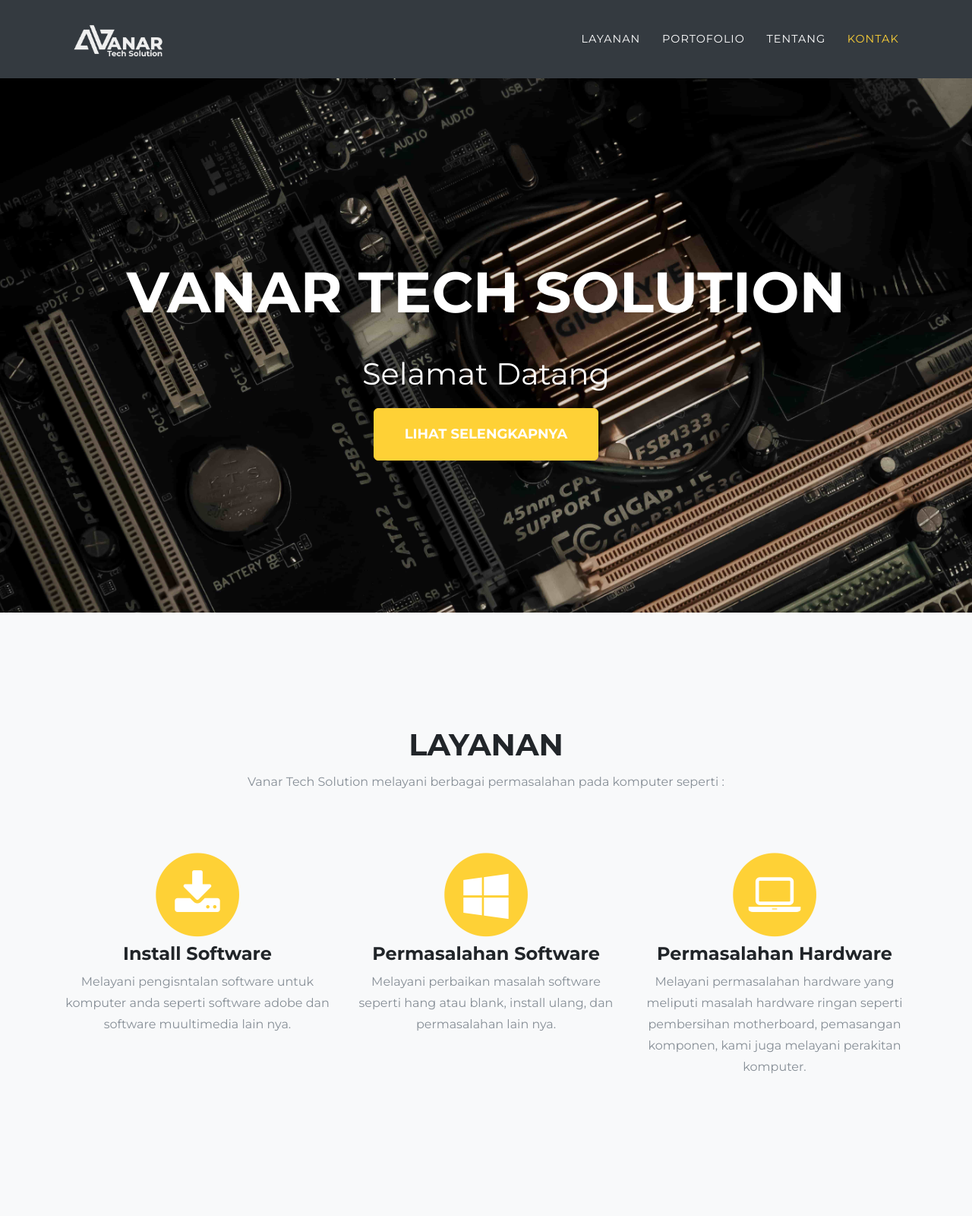
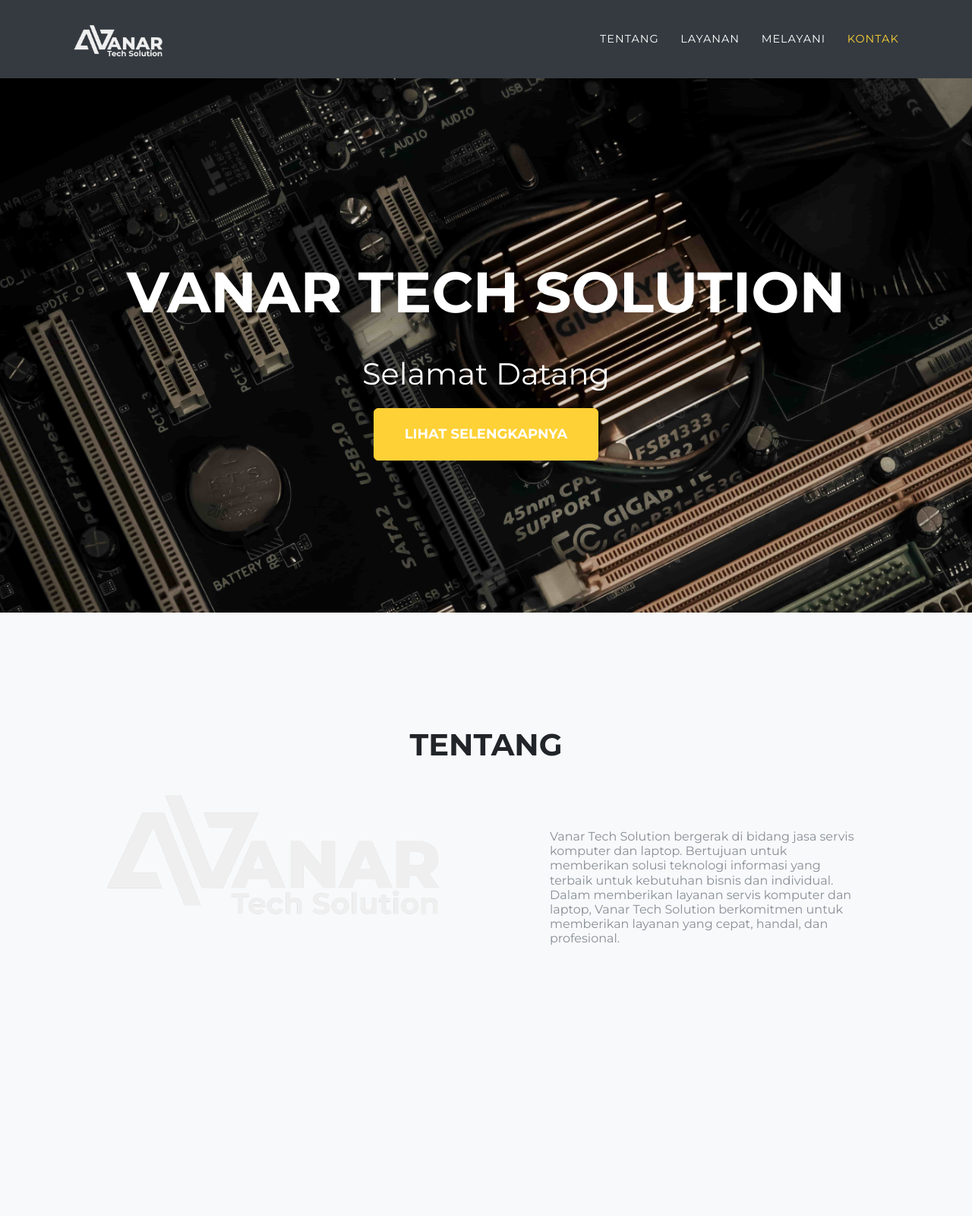
Before and after one commit to keqing213/tugaspkk-project-vanar, a plain HTML site: page index.html in a window 1280 px wide. Shown: the top 1600 px of the page at 76% size. Drawn offline with Linux system fonts and the light colour scheme.

Commit message:
fix about, tambahin about perusahaaan

```diff
--- a/index.html
+++ b/index.html
@@ -29,9 +29,9 @@
         </button>
         <div class="collapse navbar-collapse" id="navbarResponsive">
           <ul class="navbar-nav ms-auto text-uppercase">
+            <li class="nav-item"><a class="nav-link" href="#about">TENTANG</a></li>
             <li class="nav-item"><a class="nav-link" href="#layanan">LAYANAN</a></li>
-            <li class="nav-item"><a class="nav-link" href="#portfolio">PORTOFOLIO</a></li>
-            <li class="nav-item"><a class="nav-link" href="#about">TENTANG</a></li>
+            <li class="nav-item"><a class="nav-link" href="#portfolio">MELAYANI</a></li>
             <li class="nav-item"><a class="nav-link" href="#contact">KONTAK</a></li>
           </ul>
         </div>
@@ -45,11 +45,30 @@
         <div class="intro-text">
           <div class="intro-heading text-uppercase"><span>VANAR TECH SOLUTION</span></div>
           <div class="intro-lead-in"><span>Selamat Datang</span></div>
-          <a class="btn btn-primary btn-xl text-uppercase" role="button" href="#layanan">Lihat Selengkapnya</a>
+          <a class="btn btn-primary btn-xl text-uppercase" role="button" href="#about">Lihat Selengkapnya</a>
         </div>
       </div>
     </header>
     <!-- header e -->
+
+    <!-- about s -->
+    <section class="bg-light" id="about">
+      <div class="container">
+          <div class="col-lg-12 text-center">
+              <h2 class="text-uppercase section-heading">tentang</h2>
+          </div>
+          <div class="row justify-content-center">
+            <div class="col-lg-6">
+              <img class="img-fluid" src="assets/img/logo%20vanar.png" style="transform-origin: center;" width="900" height="500"/>
+            </div>
+            <div class="col-lg-6">
+              <h3 class="text-muted section-subheading m-5 p-4">Vanar Tech Solution bergerak di bidang jasa servis komputer dan laptop. Bertujuan untuk memberikan solusi teknologi informasi yang terbaik untuk kebutuhan bisnis dan individual. Dalam memberikan layanan servis komputer dan laptop, Vanar Tech Solution berkomitmen untuk memberikan layanan yang cepat, handal, dan profesional.
+              </h3>
+            </div>
+          </div>
+      </div>
+    </section>
+    <!-- about e -->
 
     <!-- layanan s -->
     <section class="bg-light" id="layanan">
@@ -128,12 +147,8 @@
     </section>
     <!-- portofolio e -->
 
-    <!-- about s -->
-    <section class="bg-light" id="about">
+    <section class="bg-light">
       <div class="container">
-        <div class="col-lg-12 text-center">
-          <h2 class="text-uppercase section-heading">tentang</h2>
-        </div>
         <div class="row justify-content-center">
           <div class="col-sm-3">
             <div class="team-member">
@@ -159,7 +174,6 @@
         </div>
       </div>
     </section>
-    <!-- about e -->
 
     <!-- contact s -->
     <section id="contact" style="background-image: url('assets/img/map-image.png')">
```
